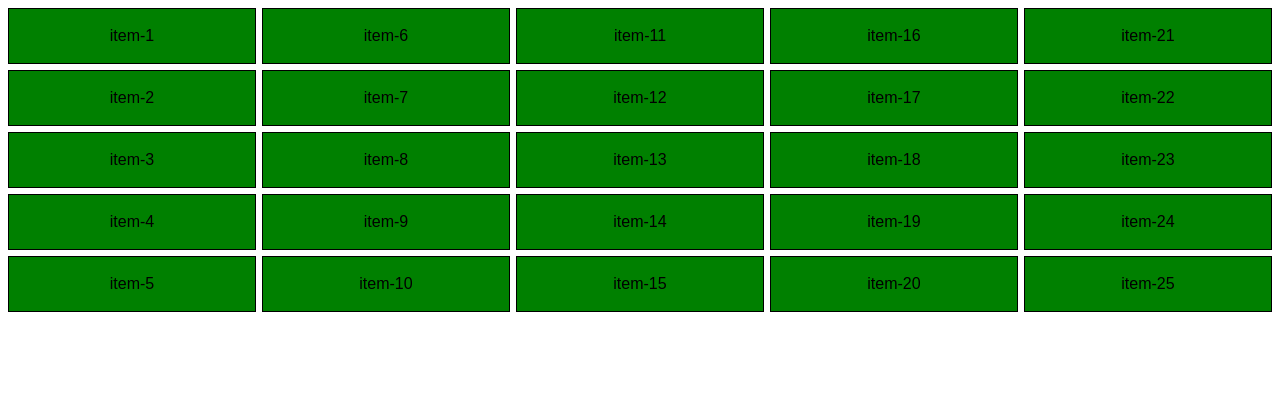
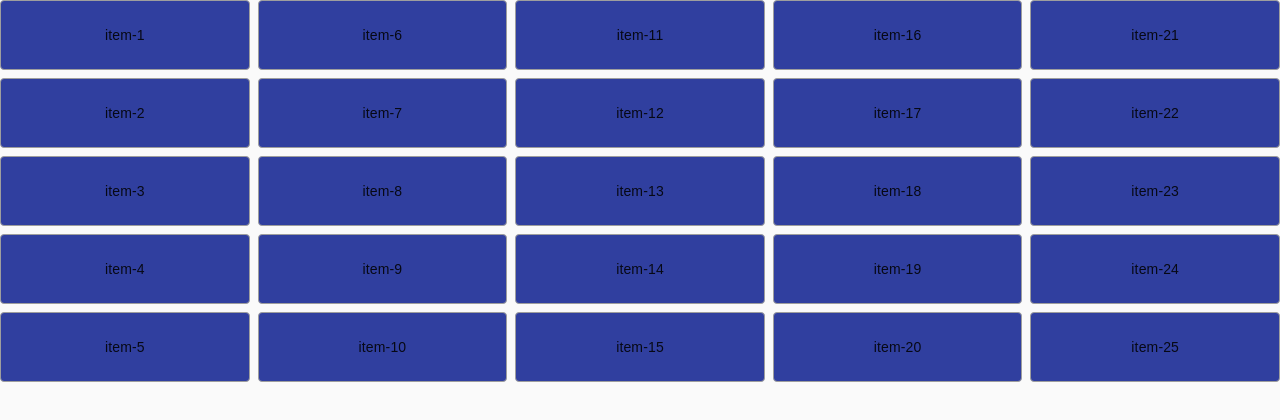
Before and after one commit to gianlucasudano/grid-drag-select, a React app: page / in a window 1280 px wide. Shown: the top 420 px of the page. Built offline with nearby package versions, Linux system fonts and the light colour scheme.

Commit message:
adding material ui as theme and removing hardcoded values from styles

```diff
--- a/package.json
+++ b/package.json
@@ -11,6 +11,9 @@
     "@emotion/core": "11.0.0",
     "@emotion/react": "11.1.5",
     "@emotion/styled": "11.3.0",
+    "@material-ui/core": "4.11.4",
+    "@material-ui/system": "4.11.3",
+    "emotion-theming": "11.0.0",
     "jest": "26.6.3",
     "prop-types": "15.7.2",
     "react": "17.0.2",
--- a/src/App.js
+++ b/src/App.js
@@ -1,14 +1,30 @@
 import React from "react";
 import "./styles.css";
+import NoSsr from "@material-ui/core/NoSsr";
+import { ThemeProvider } from "@emotion/react";
+import {
+  createMuiTheme,
+  ThemeProvider as MuiThemeProvider
+} from "@material-ui/core/styles";
+import { CssBaseline } from "@material-ui/core";
 import items from "./data/mocks";
 import DragAndSelect from "./components/DragAndSelect/DragAndSelect";
+
+const theme = createMuiTheme();
 const toMap = items(25);
 
 export default function App() {
   return (
-    <div className="App">
-      <div id="div"></div>
-      <DragAndSelect cols={5} items={toMap} />
-    </div>
+    <NoSsr>
+      <MuiThemeProvider theme={theme}>
+        <ThemeProvider theme={theme}>
+          <CssBaseline />
+          <div className="App">
+            <div id="div"></div>
+            <DragAndSelect cols={5} items={toMap} />
+          </div>
+        </ThemeProvider>
+      </MuiThemeProvider>
+    </NoSsr>
   );
 }
--- a/src/components/DragAndSelect/DragAndSelect.styled.js
+++ b/src/components/DragAndSelect/DragAndSelect.styled.js
@@ -2,8 +2,8 @@ import styled from "@emotion/styled";
 
 export const StyledGrid = styled.div`
   display: grid;
-  grid-gap: 6px;
-  grid-template-columns: repeat(${(props) => props.cols}, 1fr);
-  grid-template-rows: repeat(${(props) => props.rows}, 1fr);
+  grid-gap: ${({ theme }) => `${theme?.spacing()}px`};
+  grid-template-columns: repeat(${({ cols }) => cols}, 1fr);
+  grid-template-rows: repeat(${({ rows }) => rows}, 1fr);
   grid-auto-flow: column;
 `;
--- a/src/components/DragAndSelect/elements/Item.js
+++ b/src/components/DragAndSelect/elements/Item.js
@@ -113,6 +113,9 @@ const Item = ({
       )}
       isSelected={isSelected}
       isSelecting={onSelecting}
+      border={1}
+      borderColor="grey.500"
+      borderRadius="borderRadius"
     >
       {label}
     </StyledItem>
--- a/src/components/DragAndSelect/elements/Item.styled.js
+++ b/src/components/DragAndSelect/elements/Item.styled.js
@@ -1,9 +1,17 @@
 import styled from "@emotion/styled";
+import { borders } from "@material-ui/system";
 
 export const StyledItem = styled.div`
-  padding: 18px 6px;
-  border: 1px solid #000;
-  background-color: ${(props) => (props.isSelected ? "red" : "green")};
-  opacity: ${(props) => (props.isSelecting ? 0.8 : 1)};
+  ${borders};
+  ${({ isSelected, isSelecting, theme }) => {
+    const { palette, spacing } = theme;
+    return `
+      padding: ${spacing(3)}px ${spacing()}px;
+      background-color: ${
+        isSelected ? palette?.secondary?.dark : palette?.primary?.dark
+      };
+      opacity: ${isSelecting ? 0.8 : 1};
+    `;
+  }};
   user-select: none;
 `;
```
